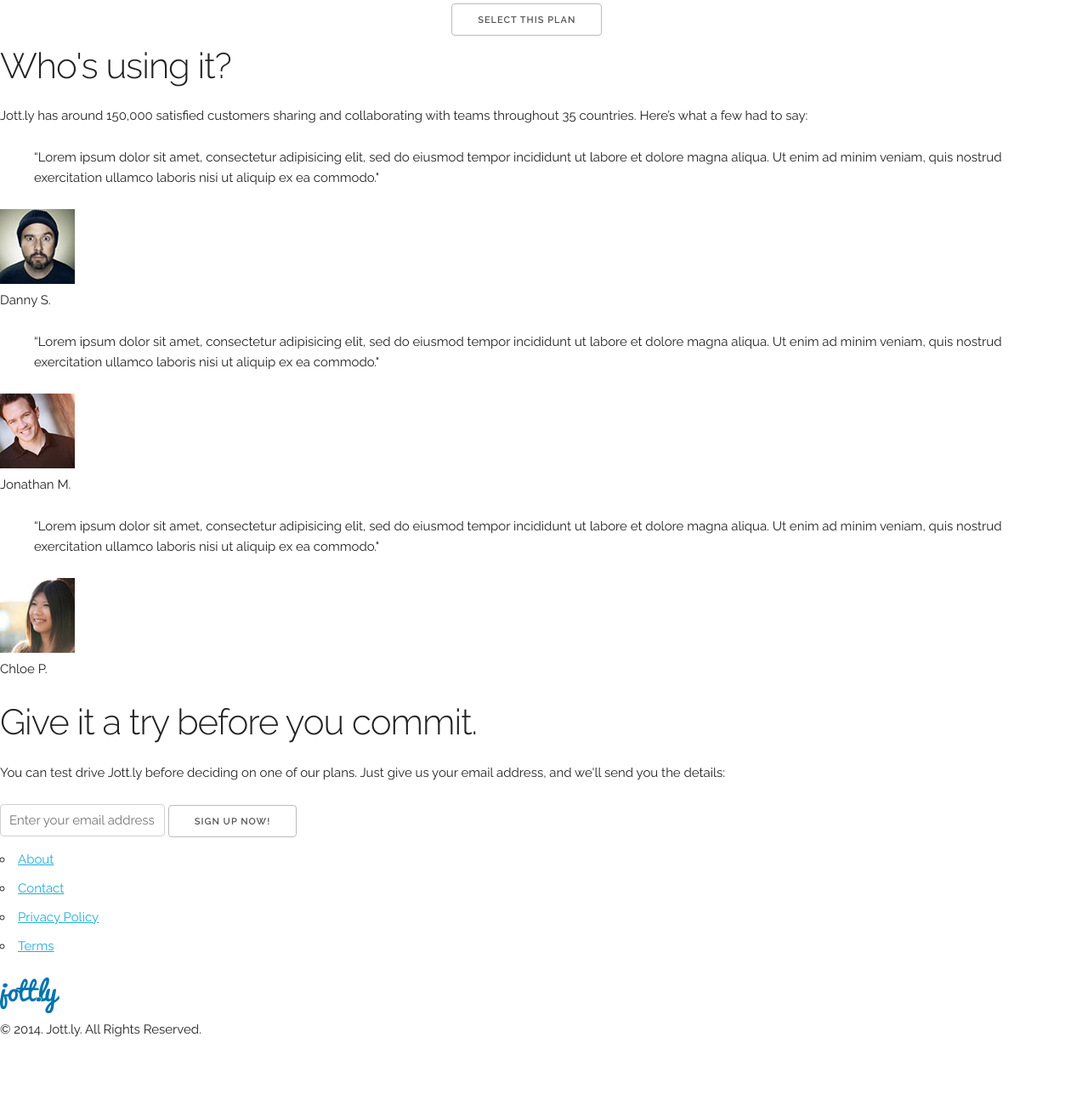
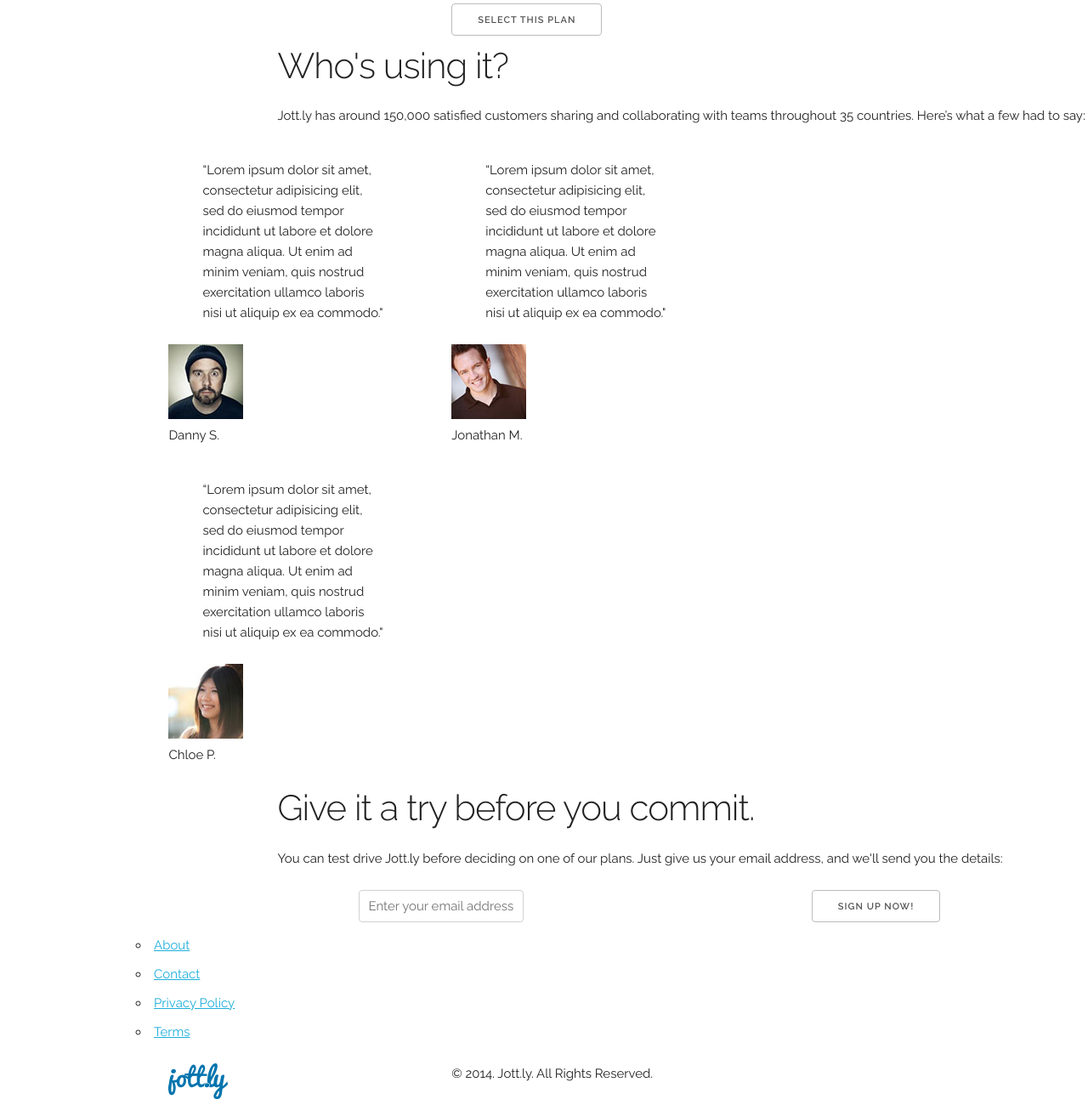
Before and after one commit to sctdvs/jott.ly, a plain HTML site: page index.html in a window 1280 px wide. Shown: the part 2025-3325 px from the top of the page at 85% size. Before the commit the page ends 3273 px from the top, so only its background shows below. Drawn offline with Linux system fonts and the light colour scheme.

Commit message:
Added grid to testimonies, call to action, footer

```diff
--- a/index.html
+++ b/index.html
@@ -148,40 +148,61 @@
   <!-- Testimonials
   –––––––––––––––––––––––––––––––––––––––––––––––––– -->
   <div id="testimonials">
+    <div class="container">
+      <div class="twelve columns offset-by-two">
         <h2>Who's using it?</h2>
         <p>Jott.ly has around 150,000 satisfied customers sharing and collaborating with teams throughout 35 countries. Here’s what a few had to say:</p>
-
+      </div>
+      <div class="one-third column">
         <blockquote>“Lorem ipsum dolor sit amet, consectetur adipisicing elit, sed do eiusmod tempor incididunt ut labore et dolore magna aliqua. Ut enim ad minim veniam, quis nostrud exercitation ullamco laboris nisi ut aliquip ex ea commodo."</blockquote>
         <div class="avatar">
           <img src="images/avatar1.jpg" alt="Danny S." />
           <p>Danny S.</p>
         </div>
-
+      </div>
+      <div class="one-third column">
         <blockquote>“Lorem ipsum dolor sit amet, consectetur adipisicing elit, sed do eiusmod tempor incididunt ut labore et dolore magna aliqua. Ut enim ad minim veniam, quis nostrud exercitation ullamco laboris nisi ut aliquip ex ea commodo."</blockquote>
         <div class="avatar">
           <img src="images/avatar2.jpg" alt="Jonathan M."  />
           <p>Jonathan M.</p>
         </div>
-
+      </div>
+    <div class="one-third column">
       <blockquote>“Lorem ipsum dolor sit amet, consectetur adipisicing elit, sed do eiusmod tempor incididunt ut labore et dolore magna aliqua. Ut enim ad minim veniam, quis nostrud exercitation ullamco laboris nisi ut aliquip ex ea commodo."</blockquote>
       <div class="avatar">
         <img src="images/avatar3.jpg" alt="Chloe P."  />
         <p>Chloe P.</p>
       </div>
     </div>
+    </div>
+  </div>
 
   <!-- Call to Action
   ================================================== -->
   <div id="action">
+    <div class="container">
+      <div class="twelve columns offset-by-two">
       <h2>Give it a try before you commit.</h2>
       <p>You can test drive Jott.ly before deciding on one of our plans. Just give us your email address, and we'll send you the details:</p>
+      <div class="container">
+        <div class="row">
+          <div class="eight columns alpha">
             <input type="text" placeholder="Enter your email address"/>
+          </div>
+          <div class="four columns omega">
             <button type="submit">Sign Up Now!</button>
+          </div>
+        </div>
+      </div>
+      </div>
+    </div>
   </div>
 
   <!-- Footer
   ================================================== -->
   <div id="footer">
+    <div class="container">
+    <div class="twelve columns">
     <nav>
       <ul>
         <li><a href="#">About</a></li>
@@ -190,8 +211,15 @@
         <li><a href="#">Terms</a></li>
       </ul>
     </nav>
-  <img src="images/small_logo.png" />
+    </div>
+
+    <div class="four columns">
+      <img src="images/small_logo.png" alt="Jottly" />
+    </div>
+    <div class="four columns">
       <p>&copy; 2014. Jott.ly. All Rights Reserved.</p>
+    </div>
+    </div>
   </div>
 
 </body>
```
Lines whose indentation alone changed are shown as unchanged.
